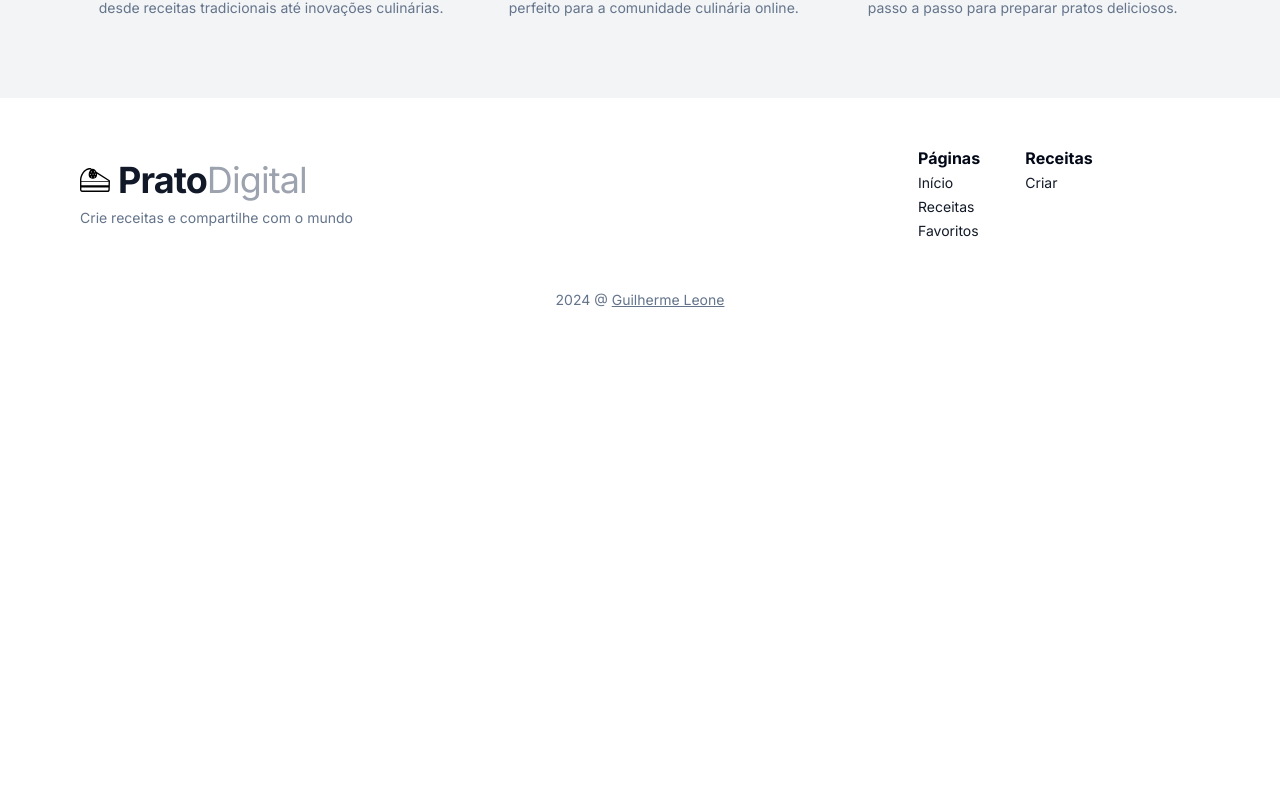
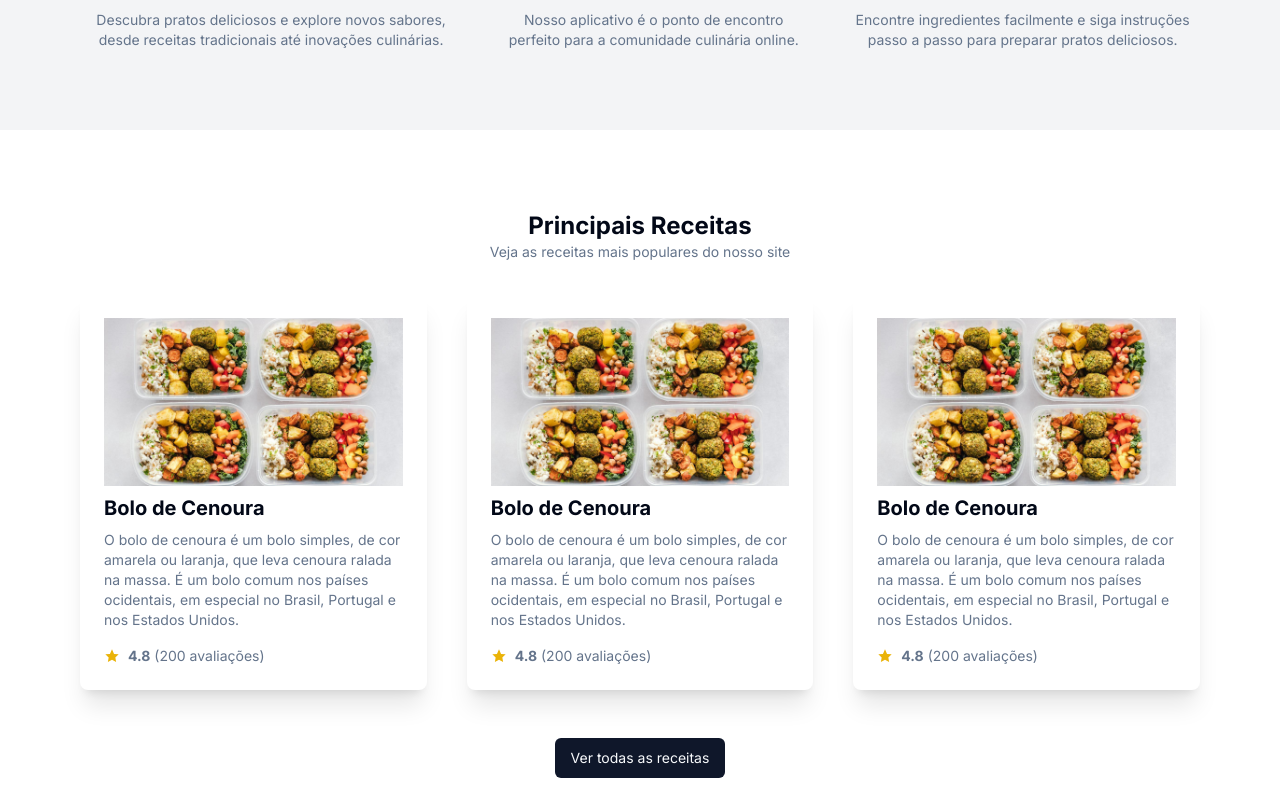
Before and after one commit to guibleone/prato-digital, a Next.js app: page / in a window 1280 px wide. Shown: the part 851-1660 px from the top of the page. Before the commit the page ends 1209 px from the top, so only its background shows below. Built offline with nearby package versions, Linux system fonts and the light colour scheme.

Commit message:
Delete Features component and update MaxWidthWrapper and globals.css

```diff
--- /dev/null
+++ b/src/app/components/CardRecipe.tsx
@@ -0,0 +1,26 @@
+import Image from "next/image";
+
+export default function CardRecipe() {
+  return (
+    <div
+      className="bg-white rounded-lg shadow-xl p-6 hover:cursor-pointer hover:shadow-2xl transition-all duration-300"
+    >
+      <Image className="aspect-video object-cover" src="/assets/recipe.jpg" width={300} height={200} alt="receita" />
+      <h3 className="text-xl font-bold mt-2">Bolo de Cenoura</h3>
+      <p className="text-sm text-muted-foreground mt-2">
+        O bolo de cenoura é um bolo simples, de cor amarela ou laranja, que leva cenoura ralada na massa. É um bolo comum nos países ocidentais, em especial no Brasil, Portugal e nos Estados Unidos.
+      </p>
+      <div className="flex gap-4 mt-4">
+        <div className="flex gap-2 items-center">
+          <svg className="w-4 h-4 text-yellow-500" viewBox="0 0 24 24">
+            <path fill="currentColor" d="M12 2l3.09 6.89L22 9.3l-5 4.87 1.18 6.88L12 17.77l-6.18 3.28L7 14.17l-5-4.87 6.91-.41L12 2z" />
+          </svg>
+          <span className="text-sm text-muted-foreground">
+            <span className="font-bold">4.8</span> (200 avaliações)
+          </span>
+        </div>
+      </div>
+    </div>
+
+  )
+}
--- /dev/null
+++ b/src/app/components/HomePage/TopRecipes.tsx
@@ -0,0 +1,66 @@
+'use client'
+import { delay, motion, Variants } from "framer-motion";
+
+
+import MaxWidthWrapper from '../MaxWidthWrapper'
+import CardRecipe from '../CardRecipe'
+import Link from "next/link";
+import { Button } from "@/components/ui/button";
+
+
+const containerVariants = {
+    hidden: { opacity: 0 },
+    visible: {
+        opacity: 1, transition: {
+            duration: 1.5, staggerChildren: 0.2, y: {
+                delayChildren: 0.5,
+            }
+        }
+    },
+};
+
+const itemVariants = {
+    hidden: { opacity: 0, y: 100 },
+    visible: { opacity: 1, y: 0 },
+};
+
+
+export default function TopRecipes() {
+    return (
+        <section className='py-20' >
+            <MaxWidthWrapper>
+                <div className='mb-8'>
+                    <h1 className='text-2xl font-bold text-center'>Principais Receitas</h1>
+                    <p className='text-sm text-muted-foreground text-center'>Veja as receitas mais populares do nosso site</p>
+                </div>
+                <motion.div
+                    variants={containerVariants}
+                    initial="hidden"
+                    whileInView="visible"
+                    viewport={{ once: true }}
+                    className='flex flex-col justify-between sm:flex-row gap-10'>
+                    <motion.div variants={itemVariants}>
+                        <CardRecipe />
+                    </motion.div>
+                    <motion.div variants={itemVariants}>
+                        <CardRecipe />
+                    </motion.div>
+                    <motion.div variants={itemVariants}>
+                        <CardRecipe />
+                    </motion.div>
+
+                </motion.div>
+                <motion.div
+                    variants={itemVariants}
+                    className='flex justify-center mt-12'>
+                    <Button asChild>
+                        <Link href='/receitas'>
+                            Ver todas as receitas
+                        </Link>
+                    </Button>
+                </motion.div>
+
+            </MaxWidthWrapper>
+        </section>
+    )
+}
--- a/src/app/components/MaxWidthWrapper.tsx
+++ b/src/app/components/MaxWidthWrapper.tsx
@@ -9,7 +9,7 @@ const MaxWidthWrapper = ({
     children: ReactNode
 }) => {
     return (
-        <div className={cn("mx-auto w-full max-w-screen-xl px-2.5 md:px-20", className)}>
+        <div className={cn("mx-auto w-full max-w-screen-xl px-3 md:px-20", className)}>
             {children}
         </div>
     )
--- a/src/app/globals.css
+++ b/src/app/globals.css
@@ -1,6 +1,8 @@
-@tailwind base;
-@tailwind components;
-@tailwind utilities;
+@import "tailwindcss/base";
+
+@import "tailwindcss/components";
+
+@import "tailwindcss/utilities";
 
 @layer base {
   :root {
--- a/src/app/page.tsx
+++ b/src/app/page.tsx
@@ -1,8 +1,7 @@
-import Image from "next/image";
-import MaxWidthWrapper from "./components/MaxWidthWrapper";
-import { Button } from "@/components/ui/button";
 import Features from "./components/HomePage/Features";
 import Hero from "./components/HomePage/Hero";
+import TopRecipes from "./components/HomePage/TopRecipes";
+
 
 export default function Home() {
   return (
@@ -18,6 +17,9 @@ export default function Home() {
         <Features />
       </section>
 
+      {/* Top Recipes */}
+      <TopRecipes />
+
     </main>
   )
 }
--- /dev/null
+++ b/src/components/ui/card.tsx
@@ -0,0 +1,79 @@
+import * as React from "react"
+
+import { cn } from "@/lib/utils"
+
+const Card = React.forwardRef<
+  HTMLDivElement,
+  React.HTMLAttributes<HTMLDivElement>
+>(({ className, ...props }, ref) => (
+  <div
+    ref={ref}
+    className={cn(
+      "rounded-lg border bg-card text-card-foreground shadow-sm",
+      className
+    )}
+    {...props}
+  />
+))
+Card.displayName = "Card"
+
+const CardHeader = React.forwardRef<
+  HTMLDivElement,
+  React.HTMLAttributes<HTMLDivElement>
+>(({ className, ...props }, ref) => (
+  <div
+    ref={ref}
+    className={cn("flex flex-col space-y-1.5 p-6", className)}
+    {...props}
+  />
+))
+CardHeader.displayName = "CardHeader"
+
+const CardTitle = React.forwardRef<
+  HTMLParagraphElement,
+  React.HTMLAttributes<HTMLHeadingElement>
+>(({ className, ...props }, ref) => (
+  <h3
+    ref={ref}
+    className={cn(
+      "text-2xl font-semibold leading-none tracking-tight",
+      className
+    )}
+    {...props}
+  />
+))
+CardTitle.displayName = "CardTitle"
+
+const CardDescription = React.forwardRef<
+  HTMLParagraphElement,
+  React.HTMLAttributes<HTMLParagraphElement>
+>(({ className, ...props }, ref) => (
+  <p
+    ref={ref}
+    className={cn("text-sm text-muted-foreground", className)}
+    {...props}
+  />
+))
+CardDescription.displayName = "CardDescription"
+
+const CardContent = React.forwardRef<
+  HTMLDivElement,
+  React.HTMLAttributes<HTMLDivElement>
+>(({ className, ...props }, ref) => (
+  <div ref={ref} className={cn("p-6 pt-0", className)} {...props} />
+))
+CardContent.displayName = "CardContent"
+
+const CardFooter = React.forwardRef<
+  HTMLDivElement,
+  React.HTMLAttributes<HTMLDivElement>
+>(({ className, ...props }, ref) => (
+  <div
+    ref={ref}
+    className={cn("flex items-center p-6 pt-0", className)}
+    {...props}
+  />
+))
+CardFooter.displayName = "CardFooter"
+
+export { Card, CardHeader, CardFooter, CardTitle, CardDescription, CardContent }
```
Also changed, not shown: public/assets/recipe.jpg (added), src/app/components/HomePage/Features.tsx (renamed from src/app/components/HomePage/Features.jsx).
